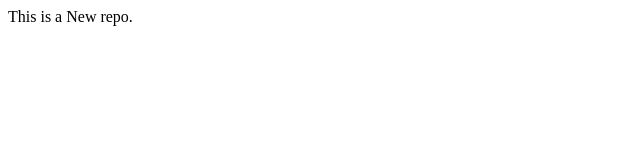
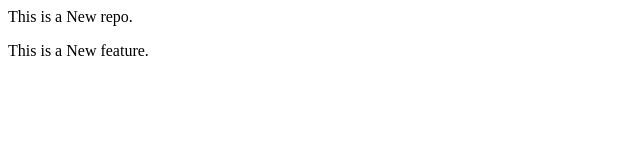
Before and after one commit to ShreyaJanweja/localrepo, a plain HTML site: page index.html in a window 1280 px wide. Shown: the whole page, without its empty margins (0-640 px from the left). Drawn offline with Linux system fonts and the light colour scheme.

Commit message:
Add new feature

```diff
--- a/index.html
+++ b/index.html
@@ -1 +1,2 @@
 <p>This is a New repo.</p>
+<p>This is a New feature.</p>
```
